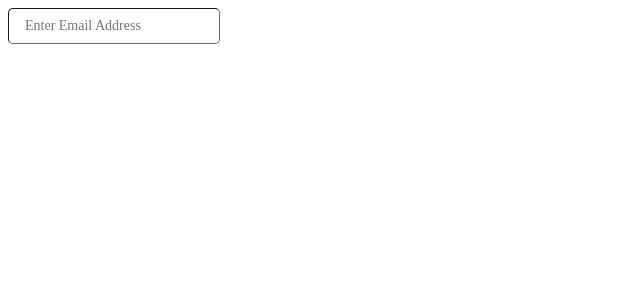
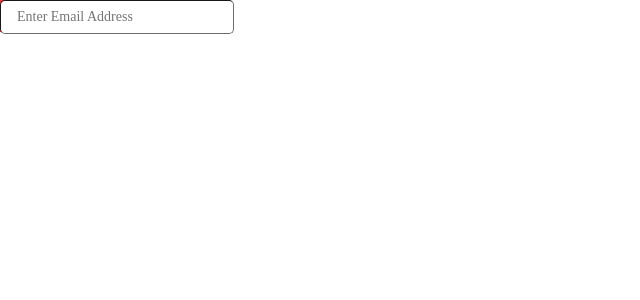
Before and after one commit to TheTechCartel/Tech_Cartel, a React (Create React App) app: page / in a window 1280 px wide. Shown: the top 300 px of the page, without its empty margins (0-640 px from the left). Built offline with nearby package versions, Linux system fonts and the light colour scheme.

Commit message:
comp: complete the input component

```diff
--- a/src/App.js
+++ b/src/App.js
@@ -4,7 +4,12 @@ import Input from "./components/shared/Input";
 function App() {
   return (
    <main className="w-screen font-clashGrotesk">
-    <Input placeholder="Enter Email Address"/>
+    <Input
+      addedClasses=""
+      width="w-[200px]"
+      placeholder="Enter Email Address"
+      type="text"
+    />
    </main>
   );
 }
--- a/src/components/shared/Input.jsx
+++ b/src/components/shared/Input.jsx
@@ -1,23 +1,29 @@
-import React,{useEffect, useState} from 'react'
+import React, { useState } from 'react'
+import { Eye } from 'react-feather'
 
-const Input = ({propType, width, addedClasses,...rest }) => {
-  const [type, setType] = useState()
-
-  useEffect(()=>{
-    setType(propType)
-  },[propType])
-  const addeStyles ={
-    width: `w-${width}`,
-    others: addedClasses
+const Input = ({type, width, addedClasses,...rest }) => {
+  const [newType, setNewType] = useState(type)
+  const handleShow = () =>{
+    setNewType(prevState=>{
+      if(prevState.toLowerCase()==="text")return "password"
+      return "text"
+    })
   }
   return (
-    <>
+    <div className={` bg-red-500 ${width} relative h-[32px]`}>
       <input
-          className={`min-w-[100px] ${addeStyles.width} ${addeStyles.addedClasses} border-[#6D6D6D] border-[1px] rounded-[5px] font-clashGrotesk h-[32px] text-sm px-4 focus:outline-none`}
-          type={type}
+          className={`${width} ${addedClasses} relative border-[#6D6D6D] border-[1px] rounded-[5px] font-clashGrotesk  text-sm focus:outline-none h-full text-[#6D6D6D] px-4`}
+          type={newType}
           {...rest}
       />
-    </>
+      {type=== "password" &&
+        (<div
+          className=" flex items-center top-0 absolute -right-[20px] justify-center h-full cursor-pointer text-[#6D6D6D]"
+          onClick={handleShow}
+        >
+          <Eye size={10}/>
+        </div>)}
+    </div>
   )
 }
 
--- a/src/index.css
+++ b/src/index.css
@@ -3,3 +3,9 @@
 @tailwind base;
 @tailwind components;
 @tailwind utilities;
+
+
+*{
+    padding: 0;
+    margin: 0;
+}
```
